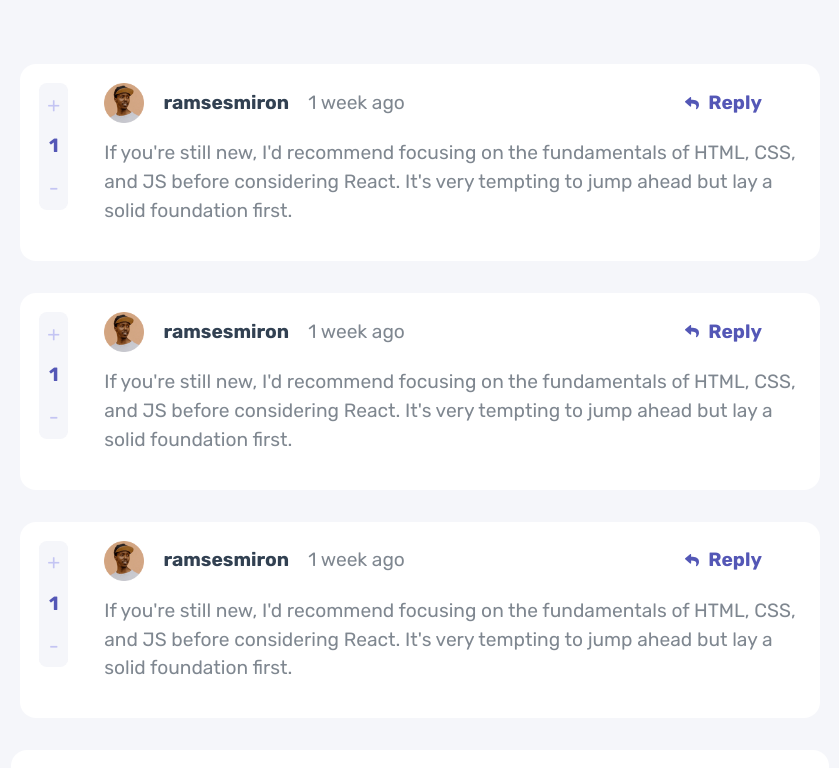
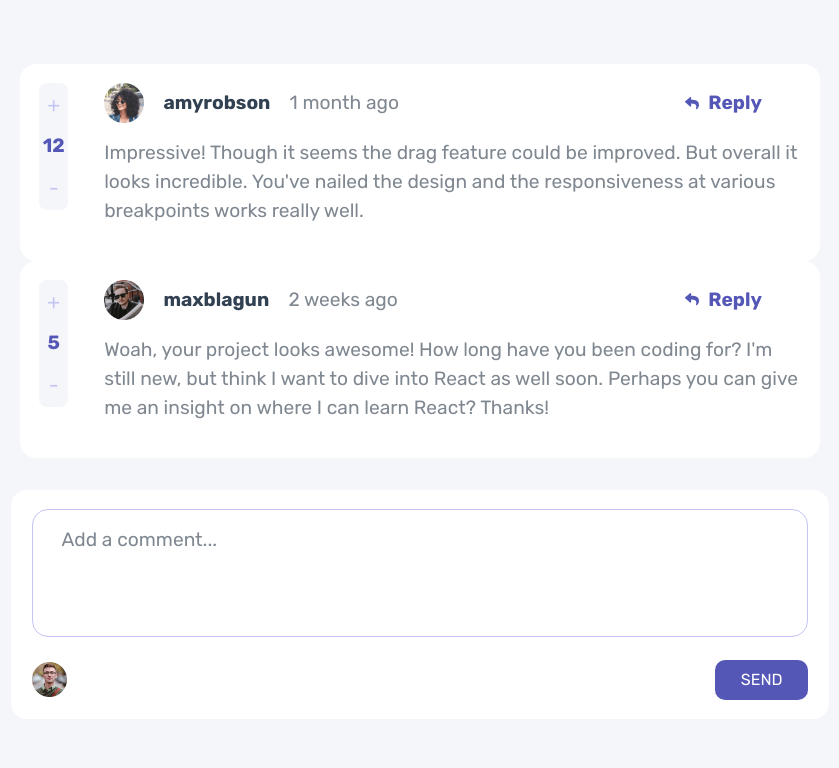
Before and after one commit to JuanSebastianGB/interactive-comments, a React (Vite) app: page / in a window 1280 px wide. Shown: the top 768 px of the page, without its empty margins (220-1059 px from the left). Built offline with nearby package versions, Linux system fonts and the light colour scheme.

Commit message:
INTEGRATION: Integating comments list component with commments sections using TDD

```diff
--- a/src/App.tsx
+++ b/src/App.tsx
@@ -1,6 +1,5 @@
 import './App.css';
-import { AddComment } from './components';
-import { CommentSection } from './components/CommentSection';
+import { AddComment, CommentsList } from './components';
 import data from './data.json';
 import { Container } from './styled-components';
 
@@ -15,9 +14,7 @@ const info = {
 function App() {
   return (
     <Container data-testid="comments-section">
-      <CommentSection {...info} />
-      <CommentSection {...info} />
-      <CommentSection {...info} />
+      <CommentsList {...data} />
       <AddComment data={data} />
     </Container>
   );
--- a/src/components/AddComment/AddComment.tsx
+++ b/src/components/AddComment/AddComment.tsx
@@ -73,6 +73,10 @@ export const AddCommentStyle = styled.div`
     padding: 0.5rem 1.6rem;
     border-radius: 10px;
     font-size: 1rem;
+    border: none;
+    &:hover {
+      cursor: pointer;
+    }
   }
   background-color: var(--clr-white);
   border-radius: 1rem;
--- a/src/components/CommentSection/CommentSection.tsx
+++ b/src/components/CommentSection/CommentSection.tsx
@@ -1,19 +1,13 @@
 import React, { useState } from 'react';
 import styled from 'styled-components';
+import { Comment } from '../../models';
 import { Reply } from '../icons';
-export interface CommentSectionProps {
-  username: string;
-  content: string;
-  createdAt: string;
-  image: string;
-  score: number;
-}
+export interface CommentSectionProps extends Comment {}
 
 const CommentSection: React.FC<CommentSectionProps> = ({
-  username,
+  user,
   content,
   createdAt,
-  image,
   score,
 }) => {
   const handleDecrement = () => {
@@ -24,12 +18,15 @@ const CommentSection: React.FC<CommentSectionProps> = ({
   };
   const [actualScore, setActualScore] = useState(score ?? 0);
   return (
-    <CommentSectionStyle>
+    <CommentSectionStyle data-testid="list-element">
       <div className="header">
         <figure>
-          <img src={image} alt={'person image'} />
+          <img
+            src={user?.image?.png.replace('./', 'src/')}
+            alt={'person image'}
+          />
         </figure>
-        <div className="username">{username}</div>
+        <div className="username">{user?.username}</div>
         <span>{createdAt}</span>
       </div>
       <p className="content">{content}</p>
--- /dev/null
+++ b/src/components/CommentsList/CommentsList.tsx
@@ -0,0 +1,27 @@
+import React, { useState } from 'react';
+import styled from 'styled-components';
+import { v4 as random } from 'uuid';
+import { Comment } from '../../models';
+import { CommentSection } from '../CommentSection';
+export interface CommentsListProps {
+  comments: Comment[];
+}
+
+const CommentsList: React.FC<CommentsListProps> = ({ comments }) => {
+  const [data, setData] = useState(comments);
+  return (
+    <CommentsListStyle>
+      {!!data ? (
+        data.map((comment, idx) => (
+          <CommentSection key={random()} {...comment} />
+        ))
+      ) : (
+        <span>No comments</span>
+      )}
+    </CommentsListStyle>
+  );
+};
+
+export const CommentsListStyle = styled.div``;
+
+export default CommentsList;
--- /dev/null
+++ b/src/components/CommentsList/index.ts
@@ -0,0 +1 @@
+export { default as CommentsList } from './CommentsList';
--- a/src/components/index.ts
+++ b/src/components/index.ts
@@ -1,3 +1,4 @@
 export * from './AddComment';
 export * from './CommentSection';
+export * from './CommentsList';
 export * from './icons';
```
Also changed, not shown: 2 other files (tests, documents, lock files or other folders).
